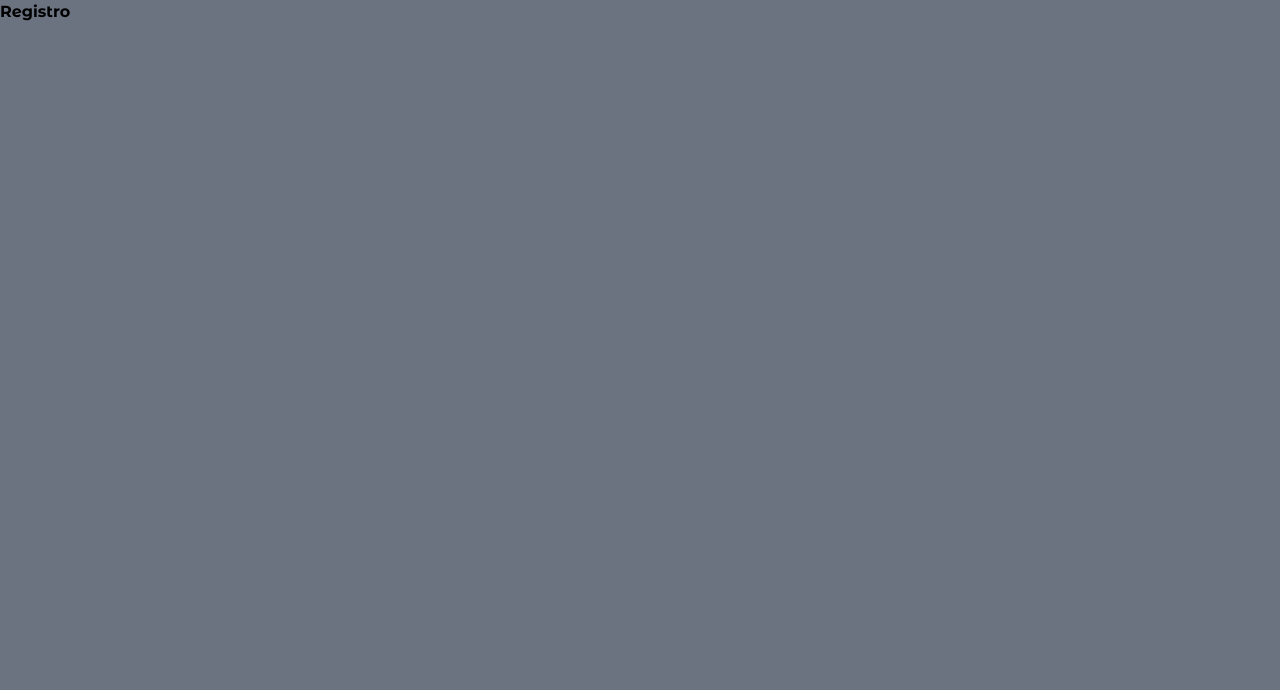
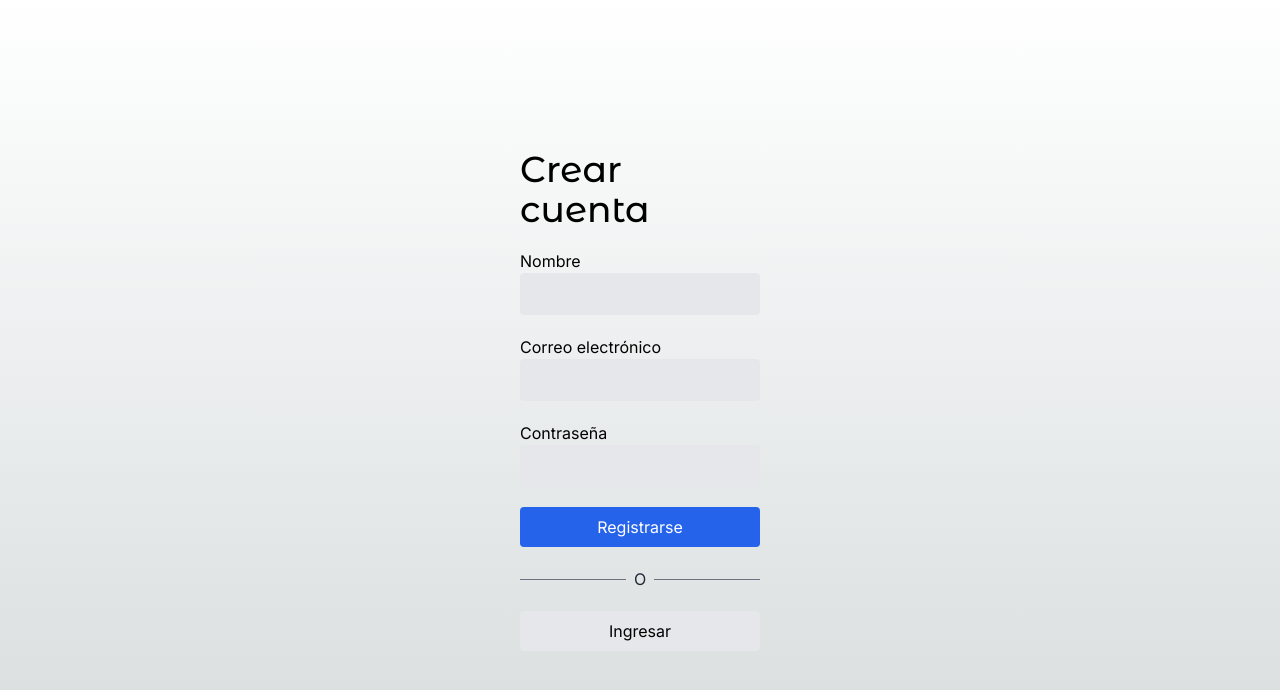
Before and after one commit to HarDep/next-shop, a Next.js app: page /auth/signup in a window 1280 px wide. Shown: the top 690 px of the page. Built offline with nearby package versions, Linux system fonts and the light colour scheme.

Commit message:
Add login and signup pages

```diff
--- a/src/app/auth/layout.tsx
+++ b/src/app/auth/layout.tsx
@@ -1,8 +1,10 @@
 
 export default function ShopLayout({ children }: { children: React.ReactNode }) {
     return (
-        <main className="min-h-screen bg-gray-500">
-            {children}
+        <main className="flex justify-center">
+            <div className="w-full sm:w-2/4 lg:w-1/4 px-10">
+                {children}
+            </div>
         </main>
     )
 }
--- a/src/app/auth/login/page.tsx
+++ b/src/app/auth/login/page.tsx
@@ -1,10 +1,31 @@
 import { titleFont } from '@/configs/fonts'
-//import Image from 'next/image'
+import Link from 'next/link'
 
-export default function Home() {
+export default function Page() {
   return (
-    <div className="">
-      <h1 className={`${titleFont.className} font-bold`}>Login</h1>
+    <div className="flex flex-col min-h-screen justify-center">
+
+      <h1 className={`${titleFont.className} text-4xl mb-5`}>Ingresar</h1>
+
+      <div className="flex flex-col">
+
+        <label htmlFor="email">Correo electrónico</label>
+        <input className="px-5 py-2 border bg-gray-200 rounded mb-5" type="email" />
+
+        <label htmlFor="email">Contraseña</label>
+        <input className="px-5 py-2 border bg-gray-200 rounded mb-5" type="email" />
+
+        <button className="btn-primary">Ingresar</button>
+
+        <div className="flex items-center my-5">
+          <div className="flex-1 border-t border-gray-500"></div>
+          <div className="px-2 text-gray-800">O</div>
+          <div className="flex-1 border-t border-gray-500"></div>
+        </div>
+
+        <Link href="/auth/signup" className="btn-secondary text-center">Crear una nueva cuenta</Link>
+
+      </div>
     </div>
   )
 }
--- a/src/app/auth/signup/page.tsx
+++ b/src/app/auth/signup/page.tsx
@@ -1,10 +1,34 @@
 import { titleFont } from '@/configs/fonts'
-//import Image from 'next/image'
+import Link from 'next/link'
 
-export default function Home() {
+export default function Page() {
   return (
-    <div className="">
-      <h1 className={`${titleFont.className} font-bold`}>Registro</h1>
+    <div className="flex flex-col min-h-screen justify-center">
+
+      <h1 className={`${titleFont.className} text-4xl mb-5`}>Crear cuenta</h1>
+
+      <div className="flex flex-col">
+
+        <label htmlFor="email">Nombre</label>
+        <input className="px-5 py-2 border bg-gray-200 rounded mb-5" type="text" />
+
+        <label htmlFor="email">Correo electrónico</label>
+        <input className="px-5 py-2 border bg-gray-200 rounded mb-5" type="email" />
+
+        <label htmlFor="email">Contraseña</label>
+        <input className="px-5 py-2 border bg-gray-200 rounded mb-5" type="email" />
+
+        <button className="btn-primary">Registrarse</button>
+
+        <div className="flex items-center my-5">
+          <div className="flex-1 border-t border-gray-500"></div>
+          <div className="px-2 text-gray-800">O</div>
+          <div className="flex-1 border-t border-gray-500"></div>
+        </div>
+
+        <Link href="/auth/login" className="btn-secondary text-center">Ingresar</Link>
+
+      </div>
     </div>
   )
 }
```
